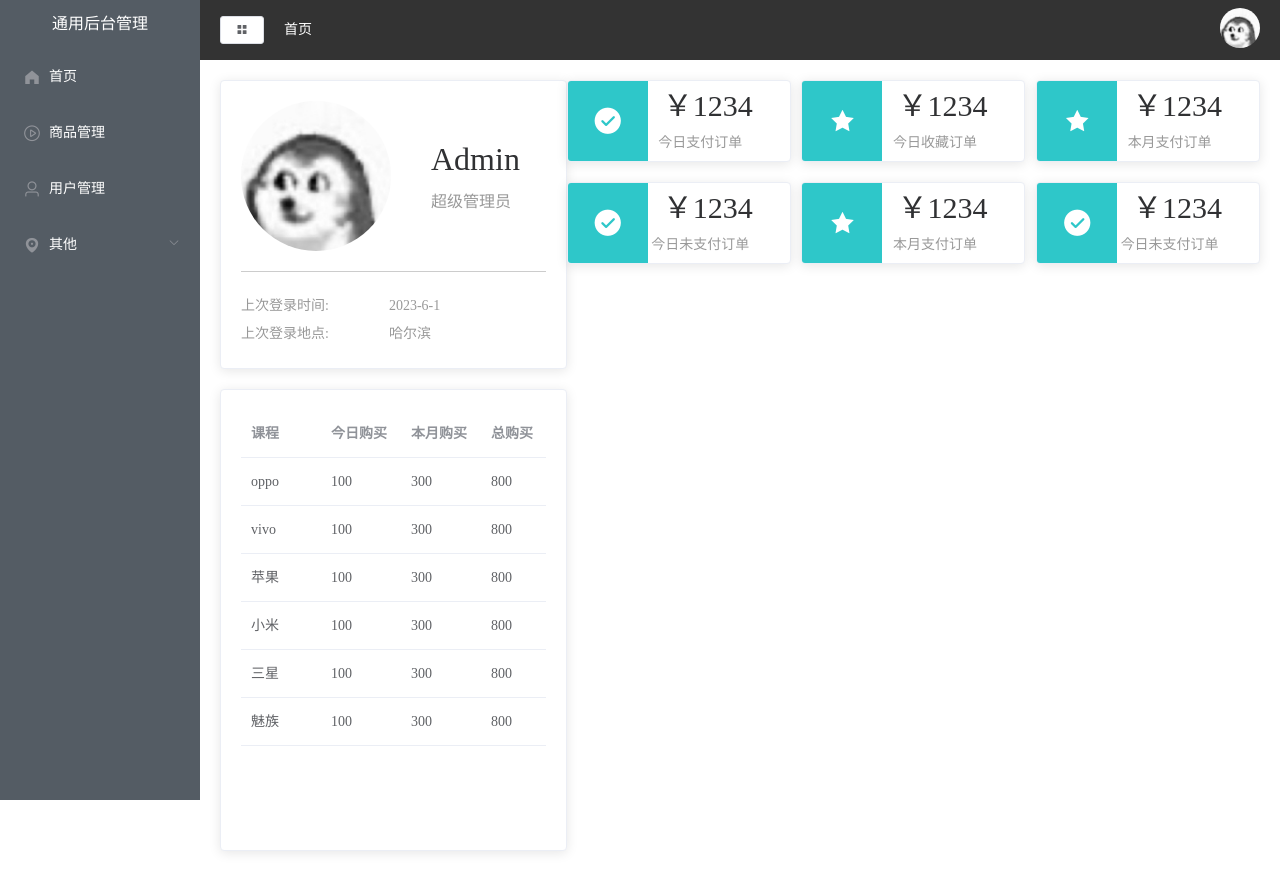
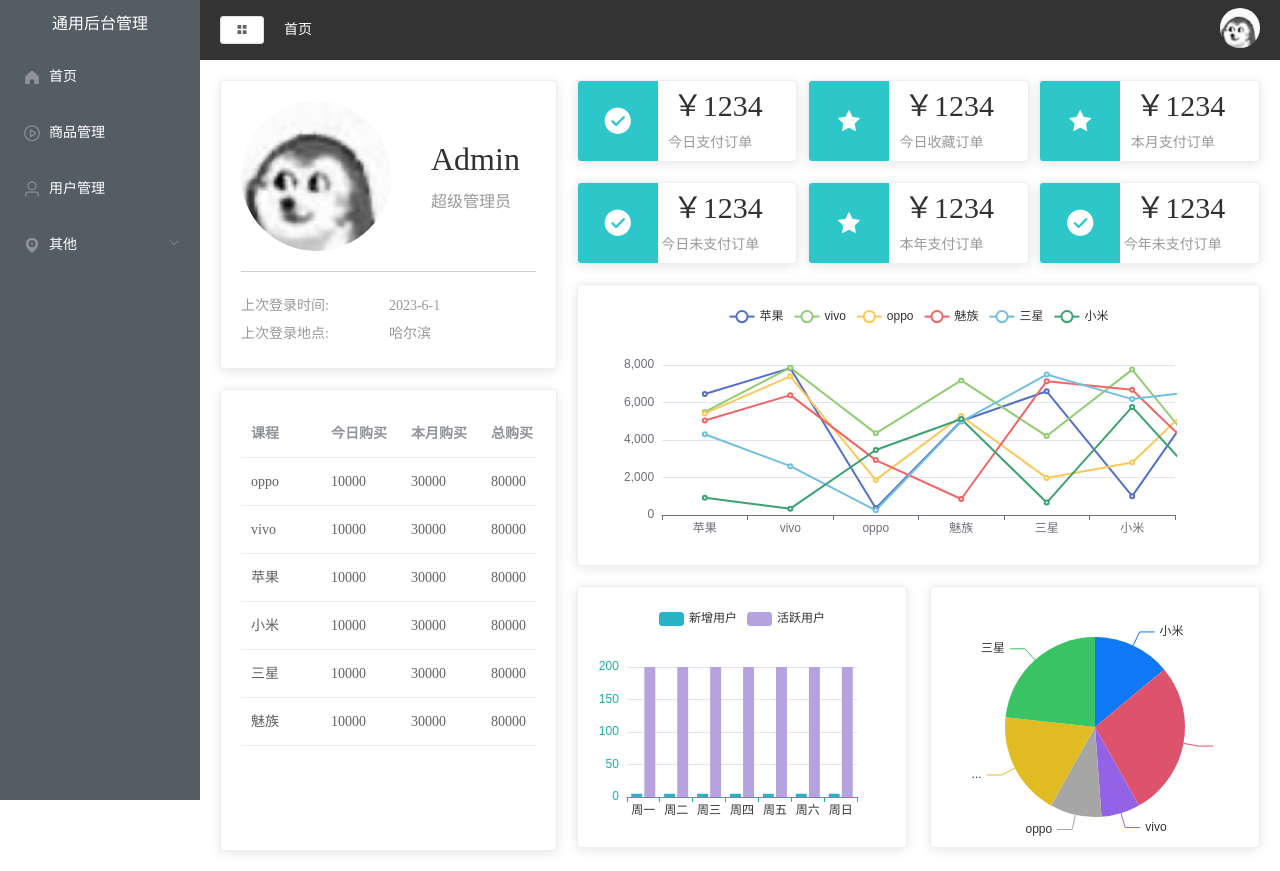
Before and after one commit to ljc614/vue-manage, a Vue app: page /#/home in a window 1280 px wide. Built offline with nearby package versions, Linux system fonts and the light colour scheme.

Commit message:
echarts相关图表实现

```diff
--- /dev/null
+++ b/echarts/index.html
@@ -0,0 +1,42 @@
+<!DOCTYPE html>
+<html>
+  <head>
+    <meta charset="utf-8" />
+    <title>ECharts</title>
+    <!-- 引入刚刚下载的 ECharts 文件 -->
+    <script src="https://cdnjs.cloudflare.com/ajax/libs/echarts/5.4.2/echarts.min.js"></script>
+  </head>
+  <body>
+    <!-- 为 ECharts 准备一个定义了宽高的 DOM -->
+    <div id="main" style="width: 600px;height:400px;"></div>
+    <script type="text/javascript">
+      // 基于准备好的dom，初始化echarts实例
+      var myChart = echarts.init(document.getElementById('main'));
+
+      // 指定图表的配置项和数据
+      var option = {
+        title: {
+          text: 'ECharts 入门示例'
+        },
+        tooltip: {},
+        legend: {
+          data: ['销量']
+        },
+        xAxis: {
+          data: ['衬衫', '羊毛衫', '雪纺衫', '裤子', '高跟鞋', '袜子']
+        },
+        yAxis: {},
+        series: [
+          {
+            name: '销量',
+            type: 'bar',
+            data: [5, 20, 36, 10, 10, 20]
+          }
+        ]
+      };
+
+      // 使用刚指定的配置项和数据显示图表。
+      myChart.setOption(option);
+    </script>
+  </body>
+</html>
--- a/package.json
+++ b/package.json
@@ -8,10 +8,13 @@
     "lint": "vue-cli-service lint"
   },
   "dependencies": {
+    "axios": "^1.4.0",
     "core-js": "^3.8.3",
+    "echarts": "^5.1.2",
     "element-ui": "^2.15.13",
     "less": "^4.1.2",
     "less-loader": "^6.0.0",
+    "mockjs": "^1.1.0",
     "vue": "^2.6.14",
     "vue-router": "^3.6.5",
     "vuex": "^3.6.2"
--- /dev/null
+++ b/src/api/mock.js
@@ -0,0 +1,4 @@
+import Mock from 'mockjs'
+import homeApi from './mockServerData/home'
+//定一mock拦截
+Mock.mock('api/home/getData','get',homeApi.getStatisticalData)
--- /dev/null
+++ b/src/api/mockServerData/home.js
@@ -0,0 +1,133 @@
+import Mock from 'mockjs'
+
+let List = []
+export default {
+  getStatisticalData: () => {
+    for (let i = 0; i < 7; i++) {
+      List.push(
+        Mock.mock({
+          苹果:Mock.Random.float(100,8000,0,0),
+          vivo:Mock.Random.float(100,8000,0,0),
+          oppo:Mock.Random.float(100,8000,0,0),
+          魅族:Mock.Random.float(100,8000,0,0),
+          三星:Mock.Random.float(100,8000,0,0),
+          小米:Mock.Random.float(100,8000,0,0),
+        })
+      )
+
+    }
+    return {
+      code :20000,
+      data: {
+        //饼图
+        videoData:[
+          {
+            name:'小米',
+            value:2999
+          },
+          {
+            name:'苹果',
+            value:5999
+          },
+          {
+            name:'vivo',
+            value:1500
+          },
+          {
+            name:'oppo',
+            value:1999
+          },
+          {
+            name:'魅族',
+            value:3999
+          },
+          {
+            name:'三星',
+            value:4999
+          },
+        ],
+        //柱状图
+        userData: [
+          {
+            date:'周一',
+            new:5,
+            active:200
+          },
+          {
+            date:'周二',
+            new:5,
+            active:200
+          },
+          {
+            date:'周三',
+            new:5,
+            active:200
+          },
+          {
+            date:'周四',
+            new:5,
+            active:200
+          },
+          {
+            date:'周五',
+            new:5,
+            active:200
+          },
+          {
+            date:'周六',
+            new:5,
+            active:200
+          },
+          {
+            date:'周日',
+            new:5,
+            active:200
+          },
+        ],
+        //折线图
+        orderData:{
+          date:['20191001','20191002','20191003','20191004','20191005','20191006','20191007',],
+          data : List
+        },
+        tableData: [
+          {
+            name: "oppo",
+            todayBuy: 10000,
+            monthBuy: 30000,
+            totalBuy: 80000,
+          },
+          {
+            name: "vivo",
+            todayBuy: 10000,
+            monthBuy: 30000,
+            totalBuy: 80000,
+          },
+          {
+            name: "苹果",
+            todayBuy: 10000,
+            monthBuy: 30000,
+            totalBuy: 80000,
+          },
+          {
+            name: "小米",
+            todayBuy: 10000,
+            monthBuy: 30000,
+            totalBuy: 80000,
+          },
+          {
+            name: "三星",
+            todayBuy: 10000,
+            monthBuy: 30000,
+            totalBuy: 80000,
+          },
+          {
+            name: "魅族",
+            todayBuy: 10000,
+            monthBuy: 30000,
+            totalBuy: 80000,
+          },
+        ],
+      }
+    }
+  }
+}
--- a/src/main.js
+++ b/src/main.js
@@ -5,6 +5,7 @@
 import App from './App.vue';
 import router from './router/'
 import store from './store'
+import './api/mock'
 
 Vue.use(ElementUI);
 
--- a/src/router/index.js
+++ b/src/router/index.js
@@ -15,7 +15,7 @@
     path: "/",
     component: Main,
     // 重定向
-    redirect:'/home',
+    redirect:'home',
     // 子路由不带'/'
     children: [
       { path: "home", component: Home },
--- a/src/views/Home.vue
+++ b/src/views/Home.vue
@@ -1,6 +1,6 @@
 <template>
   <el-row>
-    <el-col :span="8">
+    <el-col :span="8" style="padding-right: 10px">
       <el-card class="box-card">
         <div class="user">
           <img src="../assets/image/QQ图片20230605191623.jpg" alt="" />
@@ -15,22 +15,47 @@
         </div>
       </el-card>
 
-      <el-card style="margin-top:20px; height:460px">
+      <el-card style="margin-top: 20px; height: 460px">
         <el-table :data="tableData" style="width: 100%">
-          <el-table-column v-for="(val,key) in tableLabel" :key="key" :prop="key" :label="val">
-
+          <el-table-column
+            v-for="(val, key) in tableLabel"
+            :key="key"
+            :prop="key"
+            :label="val"
+          >
           </el-table-column>
         </el-table>
       </el-card>
     </el-col>
-    <el-col :span="16">
+    <el-col :span="16" style="padding-left: 10px">
       <div class="num">
-        <el-card v-for="item in countData" :key="item.name" :body-style="{display:'flex',padding:0}">
-          <i class="icon" :class="`el-icon-${item.icon}`" :style="{background:item.color}"></i>
+        <el-card
+          v-for="item in countData"
+          :key="item.name"
+          :body-style="{ display: 'flex', padding: 0 }"
+        >
+          <i
+            class="icon"
+            :class="`el-icon-${item.icon}`"
+            :style="{ background: item.color }"
+          ></i>
           <div class="detail">
-            <p class="price">￥{{item.value}}</p>
-            <p class="dec">{{item.name}}</p>
+            <p class="price">￥{{ item.value }}</p>
+            <p class="dec">{{ item.name }}</p>
           </div>
+        </el-card>
+      </div>
+      <!-- 折线图 -->
+      <el-card style="height: 280px">
+        <div ref="echarts1" style="height: 280px"></div>
+      </el-card>
+      <div class="graph">
+        <el-card style="height: 260px">
+          <div ref="echarts2" style="height: 260px"></div>
+        </el-card>
+
+        <el-card style="height: 260px">
+          <div ref="echarts3" style="height: 240px"></div>
         </el-card>
       </div>
     </el-col>
@@ -38,93 +63,174 @@
 </template>
 
 <script>
+// 解构引入getData方法
+import { getData } from "@/api/index";
+
+import * as echarts from "echarts";
 export default {
   data() {
     return {
-      tableData: [
+      tableData: [],
+      tableLabel: {
+        name: "课程",
+        todayBuy: "今日购买",
+        monthBuy: "本月购买",
+        totalBuy: "总购买",
+      },
+      countData: [
         {
-          name: "oppo",
-          todayBuy: 100,
-          monthBuy: 300,
-          totalBuy: 800,
+          name: "今日支付订单",
+          value: "1234",
+          icon: "success",
+          color: "#2ec7c9",
         },
         {
-          name: "vivo",
-          todayBuy: 100,
-          monthBuy: 300,
-          totalBuy: 800,
+          name: "今日收藏订单",
+          value: "1234",
+          icon: "star-on",
+          color: "#2ec7c9",
         },
         {
-          name: "苹果",
-          todayBuy: 100,
-          monthBuy: 300,
-          totalBuy: 800,
+          name: "本月支付订单",
+          value: "1234",
+          icon: "star-on",
+          color: "#2ec7c9",
         },
         {
-          name: "小米",
-          todayBuy: 100,
-          monthBuy: 300,
-          totalBuy: 800,
+          name: "今日未支付订单",
+          value: "1234",
+          icon: "success",
+          color: "#2ec7c9",
         },
         {
-          name: "三星",
-          todayBuy: 100,
-          monthBuy: 300,
-          totalBuy: 800,
+          name: "本年支付订单",
+          value: "1234",
+          icon: "star-on",
+          color: "#2ec7c9",
         },
         {
-          name: "魅族",
-          todayBuy: 100,
-          monthBuy: 300,
-          totalBuy: 800,
-        },
-      ],
-      tableLabel:{
-        name:'课程',
-        todayBuy:'今日购买',
-        monthBuy:'本月购买',
-        totalBuy:'总购买'
-      },
-      countData:[
-        {
-          name:'今日支付订单',
-          value:'1234',
-          icon:'success',
-          color:'#2ec7c9'
-        },
-        {
-          name:'今日收藏订单',
-          value:'1234',
-          icon:'star-on',
-          color:'#2ec7c9'
-        },
-        {
-          name:'本月支付订单',
-          value:'1234',
-          icon:'star-on',
-          color:'#2ec7c9'
-        },
-        {
-          name:'今日未支付订单',
-          value:'1234',
-          icon:'success',
-          color:'#2ec7c9'
-        },
-        {
-          name:'本月支付订单',
-          value:'1234',
-          icon:'star-on',
-          color:'#2ec7c9'
-        },
-        {
-          name:'今日未支付订单',
-          value:'1234',
-          icon:'success',
-          color:'#2ec7c9'
+          name: "今年未支付订单",
+          value: "1234",
+          icon: "success",
+          color: "#2ec7c9",
         },
       ],
       msg: "我是Home",
     };
+  },
+  mounted() {
+    getData().then((res) => {
+      const { tableData,userData,videoData } = res.data.data;
+      this.tableData = tableData;
+      console.log('v',res.data.data);
+      // 初始化echarts
+      var echarts1 = echarts.init(this.$refs.echarts1);
+
+      const echarts1Option = {};
+      //处理数据xAxis(x轴)
+      const { orderData } = res.data.data;
+      // object.key返回元素的key值
+      console.log("order", orderData.data[0]);
+      const xAxis = Object.keys(orderData.data[0]);
+      const xAxisData = {
+        data: xAxis,
+      };
+      echarts1Option.xAxis = xAxisData;
+      echarts1Option.yAxis = {};
+      //legend图例
+      echarts1Option.legend = xAxisData;
+      // 图表数据
+      echarts1Option.series = [];
+      xAxis.forEach((key) => {
+        echarts1Option.series.push({
+          name: key,
+          data: orderData.data.map((item) => item[key]),
+          type: "line",
+        });
+      });
+
+      echarts1.setOption(echarts1Option);
+
+      //柱状图
+      const echarts2 = echarts.init(this.$refs.echarts2);
+
+      const echarts2Option = {
+        legend: {
+          //图例文字颜色
+          textStyle: {
+            color: "#333",
+          },
+        },
+        gird: {
+          left: "20%",
+        },
+        tooltip: {
+          trigger: "axis",
+        },
+        xAxis: {
+          type: "category",
+          data: userData.map(item=>item.date),
+          axisLine: {
+            lineStyle: {
+              color: "#17b3a3",
+            },
+          },
+          axisLabel: {
+            interval: 0,
+            color: "#333",
+          },
+        },
+        yAxis: [
+          {
+            type: "value",
+            axisLine: {
+              lineStyle: {
+                color: "#17b3a3",
+              },
+            },
+          },
+        ],
+        color: ["#2ab3c6", "#b6a2de"],
+        series:[
+          {
+            name:'新增用户',
+            data:userData.map(item=>item.new),
+            type:'bar'
+          },
+          {
+            name:'活跃用户',
+            data:userData.map(item=>item.active),
+            type:'bar'
+          }
+        ],
+      };
+      echarts2.setOption(echarts2Option)
+
+
+      //饼状图
+      const echarts3 = echarts.init(this.$refs.echarts3)
+      const echarts3Option = {
+        tooltip:{
+          trigger:"item"
+        },
+        color:[
+          "#0f78f4",
+          "#dd536b",
+          "#9462e5",
+          "#a6a6a6",
+          "#e1bb22",
+          "#39c362",
+          "#3ed1cf",
+        ],
+        series:[
+          {
+            data:videoData,
+            type:"pie"
+          }
+        ],
+      }
+      echarts3.setOption(echarts3Option)
+    });
   },
 };
 </script>
@@ -163,42 +269,49 @@
     }
   }
 }
-.num{
+.num {
   //card一行显示
   display: flex;
   //设置长度不压缩
   flex-wrap: wrap;
   // 元素贴边
   justify-content: space-between;
-  .icon{
+  .icon {
     width: 80px;
     height: 80px;
     font-size: 30px;
-    color: #fff ;
+    color: #fff;
     line-height: 80px;
     text-align: center;
-
   }
-  .detail{
+  .detail {
     display: flex;
     // 改变主轴显示方式 column表示主轴为垂直 从上到下排列元素
     flex-direction: column;
     justify-content: center;
-    .price{
+    .price {
       margin-left: 15px;
       font-size: 30px;
       margin-bottom: 10px;
       line-height: 30px;
     }
-    .dec{
+    .dec {
       font-size: 14px;
       text-align: center;
       color: #999;
     }
   }
-  .el-card{
+  .el-card {
     width: 32%;
     margin-bottom: 20px;
   }
 }
+.graph {
+  margin-top: 20px;
+  display: flex;
+  justify-content: space-between;
+  .el-card {
+    width: 48%;
+  }
+}
 </style>
```
Also changed, not shown: src/api/index.js (added, +7 -0 lines), src/components/CommonAside.vue (+3 -4 lines), src/utils/request.js (added, +28 -0 lines), src/api/mockServerData/promission.js (added), 1 other file (tests, documents, lock files or other folders).
